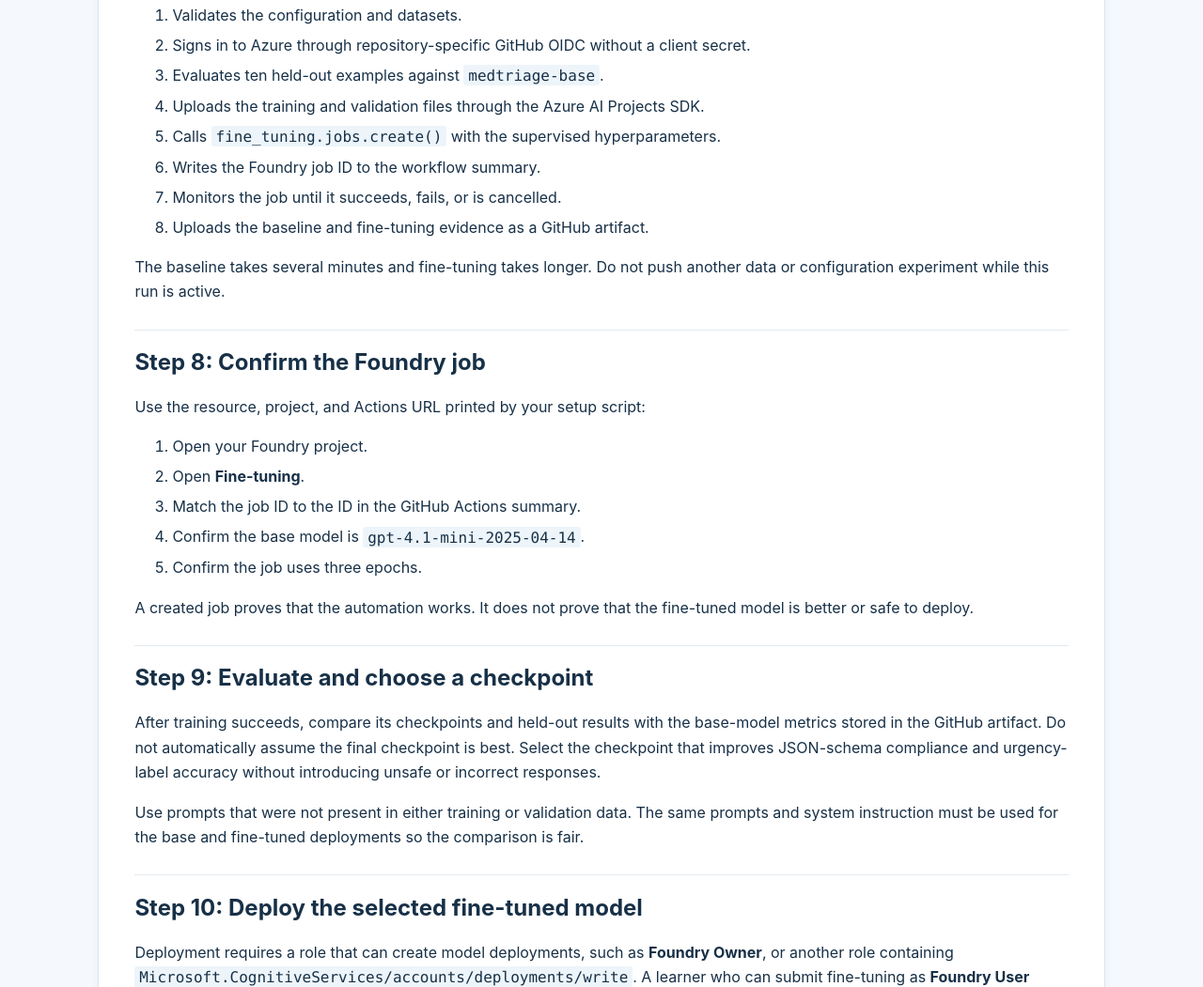
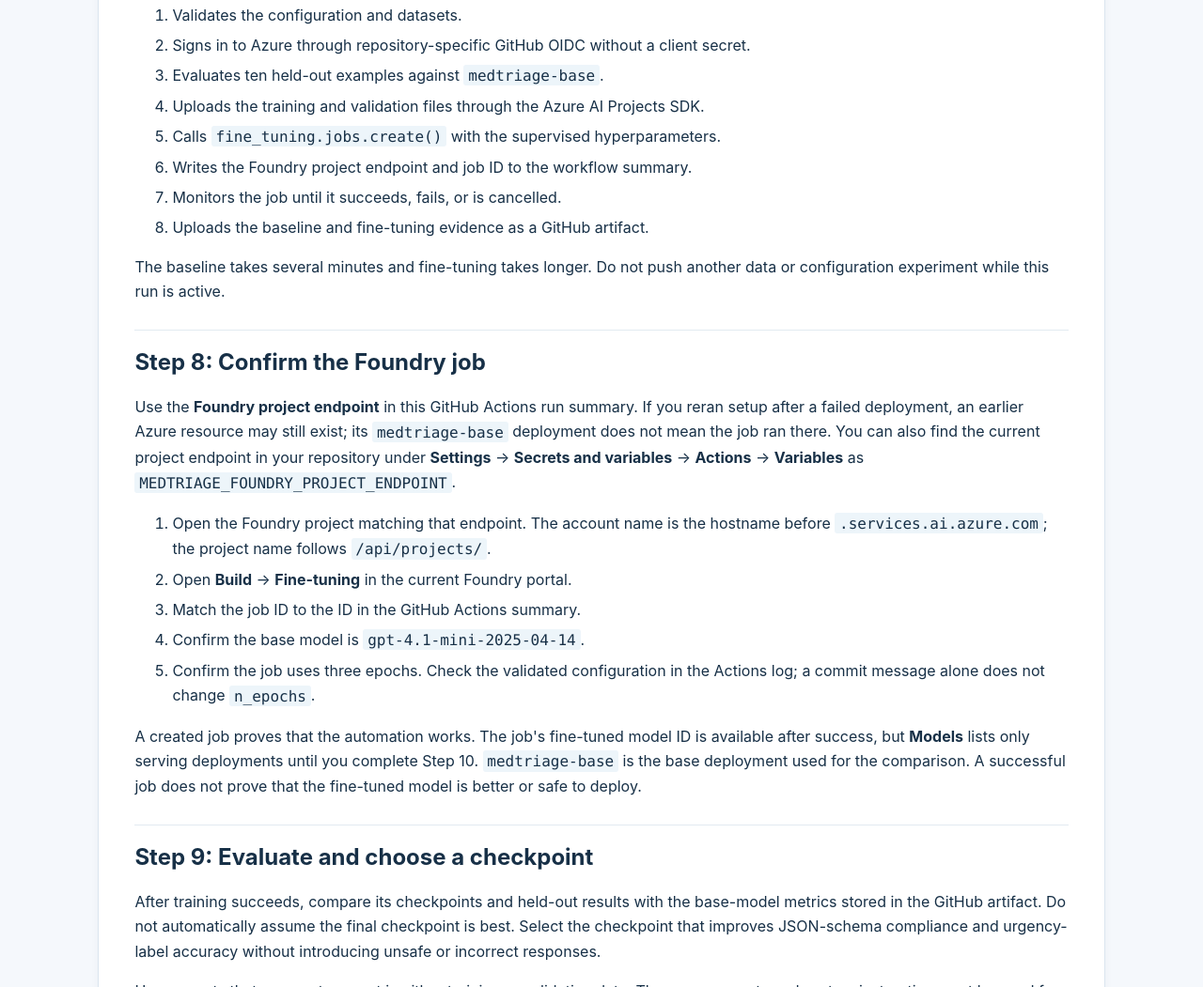
Before and after one commit to kavsrd13/operationalize-ml-models-labs, a plain HTML site: page 12-Foundry-Fine-Tuning-GitHub-Actions/Instruction/index.html in a window 1280 px wide. Shown: the part 5411-6462 px from the top of the page at 94% size. Drawn offline with Linux system fonts and the light colour scheme.

Commit message:
Show Foundry project location in Lab 12 run

```diff
--- a/12-Foundry-Fine-Tuning-GitHub-Actions/Instruction/index.html
+++ b/12-Foundry-Fine-Tuning-GitHub-Actions/Instruction/index.html
@@ -134,21 +134,21 @@ git push origin main</code></pre>
 <li>Evaluates ten held-out examples against <code>medtriage-base</code>.</li>
 <li>Uploads the training and validation files through the Azure AI Projects SDK.</li>
 <li>Calls <code>fine_tuning.jobs.create()</code> with the supervised hyperparameters.</li>
-<li>Writes the Foundry job ID to the workflow summary.</li>
+<li>Writes the Foundry project endpoint and job ID to the workflow summary.</li>
 <li>Monitors the job until it succeeds, fails, or is cancelled.</li>
 <li>Uploads the baseline and fine-tuning evidence as a GitHub artifact.</li>
 </ol>
 <p>The baseline takes several minutes and fine-tuning takes longer. Do not push another data or configuration experiment while this run is active.</p>
 <h2>Step 8: Confirm the Foundry job</h2>
-<p>Use the resource, project, and Actions URL printed by your setup script:</p>
+<p>Use the <strong>Foundry project endpoint</strong> in this GitHub Actions run summary. If you reran setup after a failed deployment, an earlier Azure resource may still exist; its <code>medtriage-base</code> deployment does not mean the job ran there. You can also find the current project endpoint in your repository under <strong>Settings</strong> → <strong>Secrets and variables</strong> → <strong>Actions</strong> → <strong>Variables</strong> as <code>MEDTRIAGE_FOUNDRY_PROJECT_ENDPOINT</code>.</p>
 <ol start="1">
-<li>Open your Foundry project.</li>
-<li>Open <strong>Fine-tuning</strong>.</li>
+<li>Open the Foundry project matching that endpoint. The account name is the hostname before <code>.services.ai.azure.com</code>; the project name follows <code>/api/projects/</code>.</li>
+<li>Open <strong>Build</strong> → <strong>Fine-tuning</strong> in the current Foundry portal.</li>
 <li>Match the job ID to the ID in the GitHub Actions summary.</li>
 <li>Confirm the base model is <code>gpt-4.1-mini-2025-04-14</code>.</li>
-<li>Confirm the job uses three epochs.</li>
+<li>Confirm the job uses three epochs. Check the validated configuration in the Actions log; a commit message alone does not change <code>n_epochs</code>.</li>
 </ol>
-<p>A created job proves that the automation works. It does not prove that the fine-tuned model is better or safe to deploy.</p>
+<p>A created job proves that the automation works. The job&#x27;s fine-tuned model ID is available after success, but <strong>Models</strong> lists only serving deployments until you complete Step 10. <code>medtriage-base</code> is the base deployment used for the comparison. A successful job does not prove that the fine-tuned model is better or safe to deploy.</p>
 <h2>Step 9: Evaluate and choose a checkpoint</h2>
 <p>After training succeeds, compare its checkpoints and held-out results with the base-model metrics stored in the GitHub artifact. Do not automatically assume the final checkpoint is best. Select the checkpoint that improves JSON-schema compliance and urgency-label accuracy without introducing unsafe or incorrect responses.</p>
 <p>Use prompts that were not present in either training or validation data. The same prompts and system instruction must be used for the base and fine-tuned deployments so the comparison is fair.</p>
```
Also changed, not shown: 2 other files.
